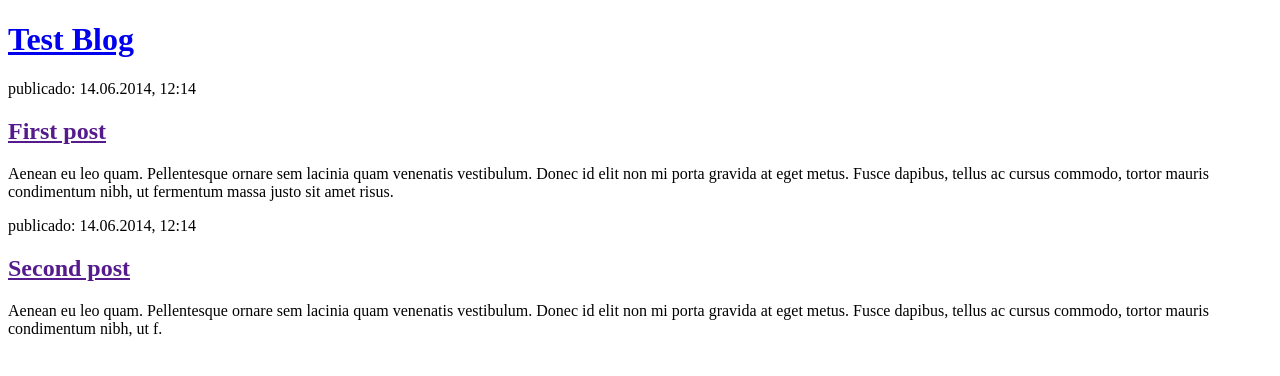
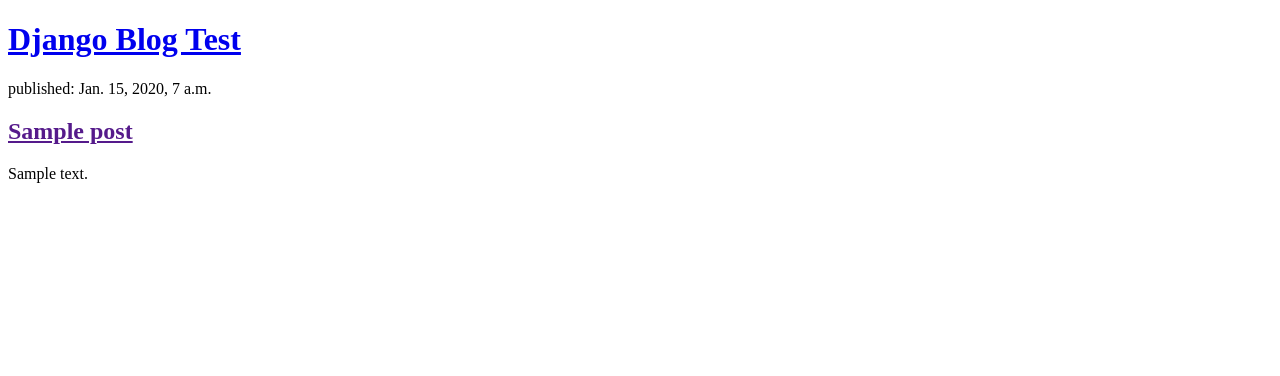
Before and after one commit to acgoularthub/Django-Project, a Django app: page / in a window 1280 px wide. Shown: the top 376 px of the page. Run offline with Django 3.2, Linux system fonts and the light colour scheme; tables that the repository leaves empty hold one stand-in row (values such as "Sample post").

Commit message:
Setting some params on html

```diff
--- a/blog/templates/blog/post_list.html
+++ b/blog/templates/blog/post_list.html
@@ -10,21 +10,19 @@
     </head>
 
     <body>
+
         <div>
-            <h1><a href="/">Test Blog</a></h1>
+            <h1><a href="/">Django Blog Test</a></h1>
         </div>
 
-        <div>
-            <p>publicado: 14.06.2014, 12:14</p>
-            <h2><a href="">First post</a></h2>
-            <p>Aenean eu leo quam. Pellentesque ornare sem lacinia quam venenatis vestibulum. Donec id elit non mi porta gravida at eget metus. Fusce dapibus, tellus ac cursus commodo, tortor mauris condimentum nibh, ut fermentum massa justo sit amet risus.</p>
-        </div>
+        {% for post in posts %}
+            <div>
+                <p>published: {{ post.published_date }}</p>
+                <h2><a href="">{{ post.title }}</a></h2>
+                <p>{{ post.text|linebreaksbr }}</p>
+            </div>
+        {% endfor %}
 
-        <div>
-            <p>publicado: 14.06.2014, 12:14</p>
-            <h2><a href="">Second post</a></h2>
-            <p>Aenean eu leo quam. Pellentesque ornare sem lacinia quam venenatis vestibulum. Donec id elit non mi porta gravida at eget metus. Fusce dapibus, tellus ac cursus commodo, tortor mauris condimentum nibh, ut f.</p>
-        </div>
     </body>
 </html>
 </html>
--- a/blog/views.py
+++ b/blog/views.py
@@ -1,4 +1,7 @@
 from django.shortcuts import render
+from django.utils import timezone
+from .models import Post
 
 def post_list(request):
-    return render(request, 'blog/post_list.html', {})
+    posts = Post.objects.filter(published_date__lte=timezone.now()).order_by('published_date')
+    return render(request, 'blog/post_list.html', {'posts': posts})
```
